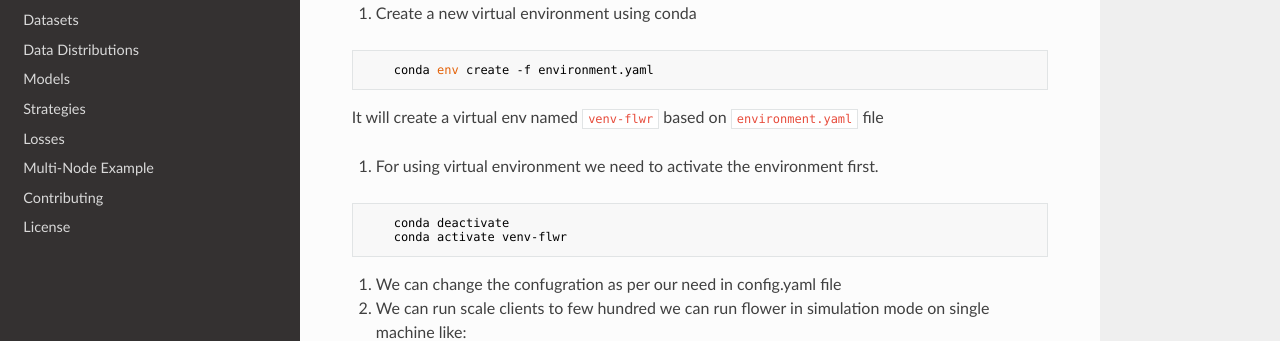
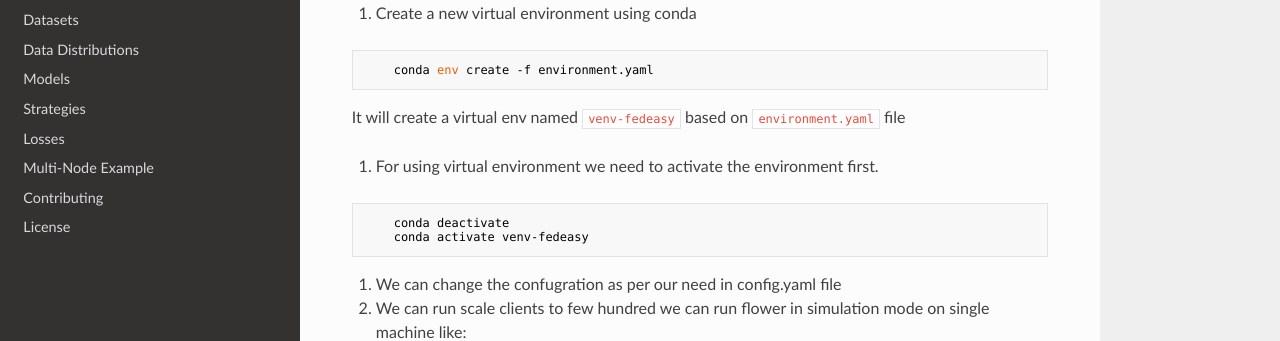
Before and after one commit to phamkhanhquan197/FedKLS, an MkDocs documentation site: the page built from docs/install.md, in a window 1280 px wide and 900 px high, scrolled down 754 px. Shown: the part 220-561 px from the top of the window. Built offline with MkDocs 1.6.1, drawn with Linux system fonts in a browser that asks for light colours; nearby versions of some CDN libraries.

Commit message:
updated install docs

````diff
--- a/docs/install.md
+++ b/docs/install.md
@@ -39,12 +39,12 @@ If You already have conda installed skip step 4 and 5.
 ```bash
     conda env create -f environment.yaml
 ```
-It will create a virtual env named `venv-flwr` based on `environment.yaml` file
+It will create a virtual env named `venv-fedeasy` based on `environment.yaml` file
 
 7. For using virtual environment we need to activate the environment first.
 ```bash
     conda deactivate
-    conda activate venv-flwr
+    conda activate venv-fedeasy
 ```
 8. We can change the confugration as per our need in config.yaml file
 
````
